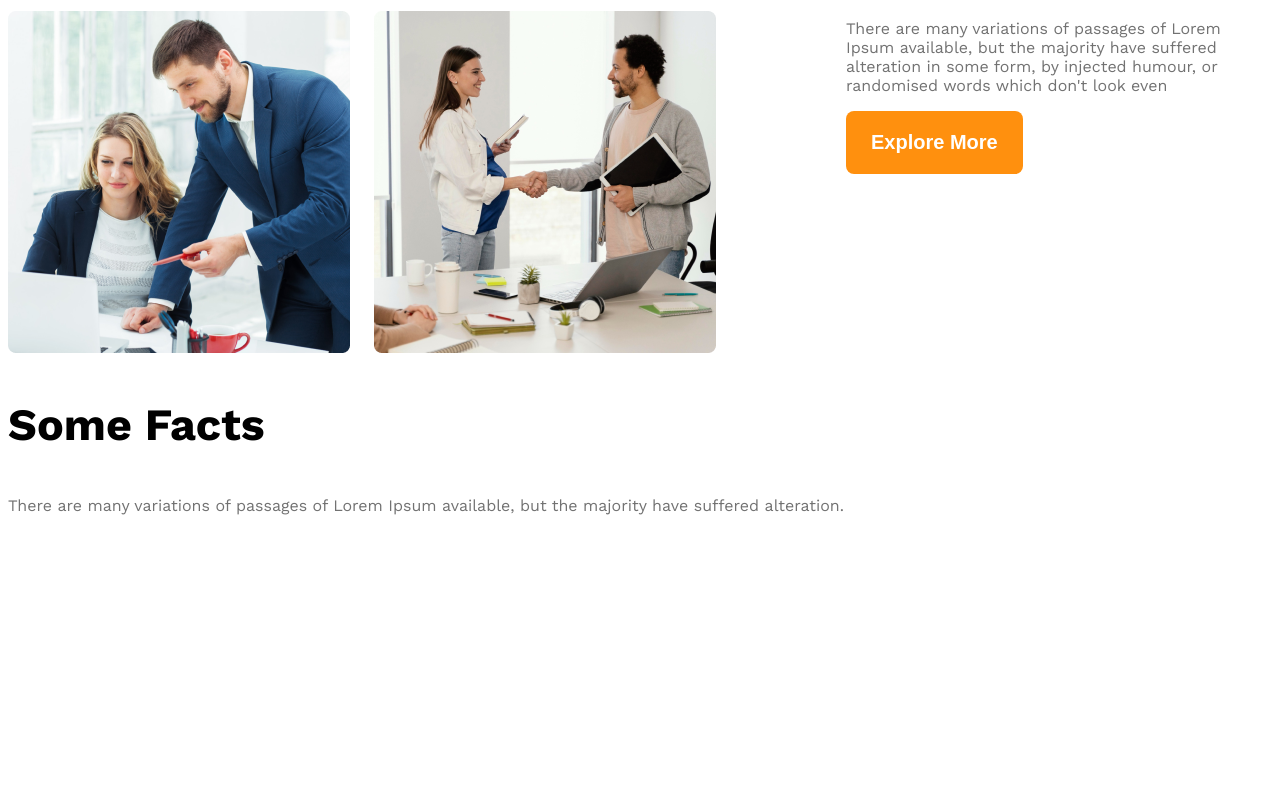
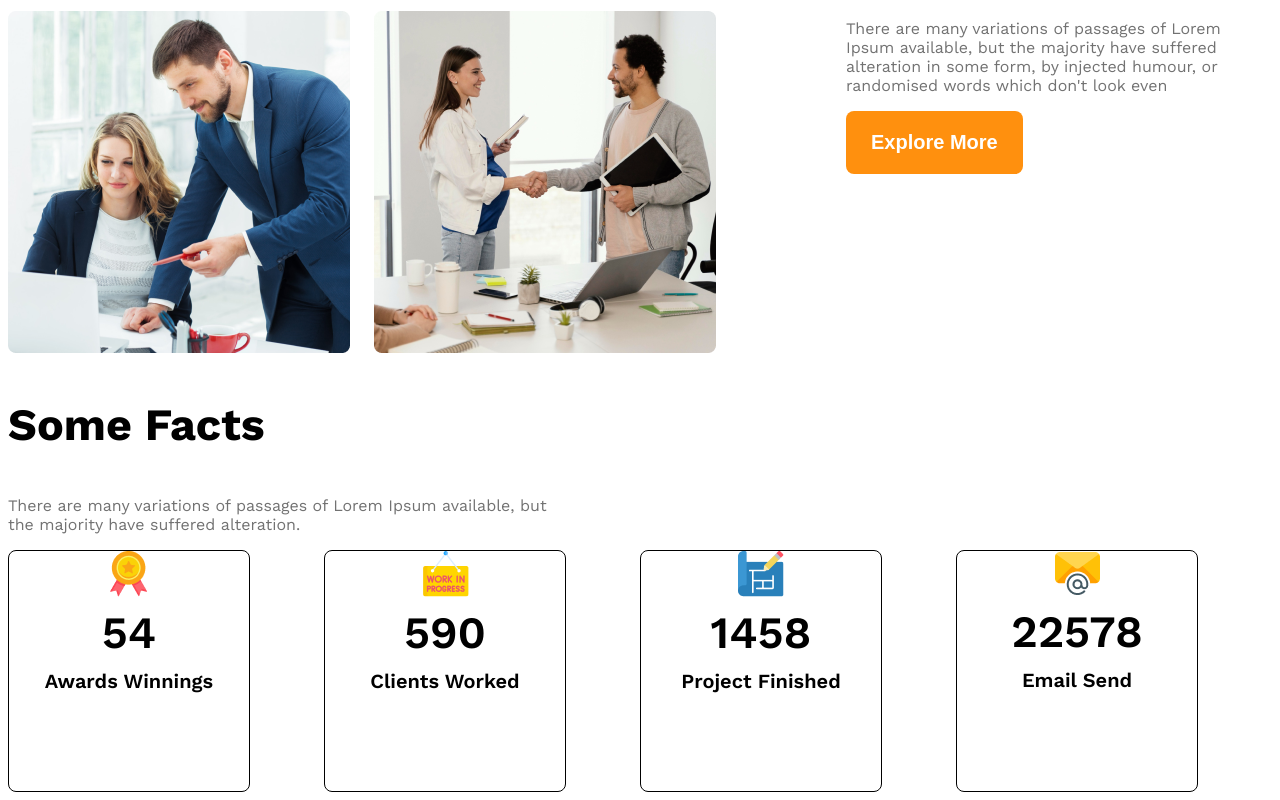
Before and after one commit to zisanmridha/g3-architect-website, a plain HTML site: page index.html in a window 1280 px wide. Shown: the part 1589-2389 px from the top of the page. Before the commit the page ends 2284 px from the top, so only its background shows below. Drawn offline with nearby package versions, Linux system fonts and the light colour scheme.

Commit message:
sume update

```diff
--- a/index.html
+++ b/index.html
@@ -56,30 +56,40 @@
         </section>
         <section class="some-facts">
             <h3 class="section-title">Some Facts</h3>
-            <p class="text-light-gray">There are many variations of passages of Lorem Ipsum available, but the majority have suffered alteration.</p>
+            <p class="text-light-gray fact-des">There are many variations of passages of Lorem Ipsum available, but the majority have suffered alteration.</p>
             <div class="facts-container">
-                <!-- .fact*4>img.fact-icon+h4.fact-number+h5.fact-name -->
+                <!-- .fact-card*4>img.fact-icon+h4.fact-number+h5.fact-name -->
+                <div>
+                    <div class="fact-card">
+                        <img src="images/icons/ribon.png" alt="" class="fact-icon">
+                        <h4 class="fact-number">54</h4>
+                        <h5 class="fact-name">Awards Winnings</h5>
+                    </div>
+                </div>
 
-                <div class="fact">
-                    <img src="" alt="" class="fact-icon">
-                    <h4 class="fact-number"></h4>
-                    <h5 class="fact-name"></h5>
+                <div>
+                    <div class="fact-card">
+                        <img src="images/icons/customers.png" alt="" class="fact-icon">
+                        <h4 class="fact-number">590</h4>
+                        <h5 class="fact-name">Clients Worked</h5>
+                    </div>
                 </div>
-                <div class="fact">
-                    <img src="" alt="" class="fact-icon">
-                    <h4 class="fact-number"></h4>
-                    <h5 class="fact-name"></h5>
+                <div>
+                    <div class="fact-card">
+                        <img src="images/icons/projects.png" alt="" class="fact-icon">
+                        <h4 class="fact-number">1458</h4>
+                        <h5 class="fact-name">Project Finished</h5>
+                    </div>
                 </div>
-                <div class="fact">
-                    <img src="" alt="" class="fact-icon">
-                    <h4 class="fact-number"></h4>
-                    <h5 class="fact-name"></h5>
+                <div>
+                    <div class="fact-card">
+                        <img src="images/icons/email.png" alt="" class="fact-icon">
+                        <h4 class="fact-number">22578</h4>
+                        <h5 class="fact-name">Email Send</h5>
+                    </div>
                 </div>
-                <div class="fact">
-                    <img src="" alt="" class="fact-icon">
-                    <h4 class="fact-number"></h4>
-                    <h5 class="fact-name"></h5>
-                </div>
+
+
             </div>
 
 
--- a/styles/style.css
+++ b/styles/style.css
@@ -103,6 +103,40 @@ main{
     color:#FF900E;
 }
 
+.fact-des{
+    max-width: 540px;
+}
+.facts-container{
+    display: grid;
+    grid-template-columns: repeat(4, 1fr);
+
+
+
+}
+.fact-card{
+    border:1px solid black;
+    width: 240px;
+    height: 240px;
+    border-radius: 8px;
+    align-items: center;
+    justify-content: center;
+    text-align: center;
+
+
+
+}
+.fact-number{
+    font-size: 2.8rem;
+    font-weight: 600;
+    margin-top: 5px;
+    margin-bottom: 10px;
+}
+.fact-name{
+   font-size: 1.25rem;
+   font-weight: 600;
+   margin-top: 10px;
+}
+
 
 /* responsive media query */
 @media screen and (max-width:576px) {
```
